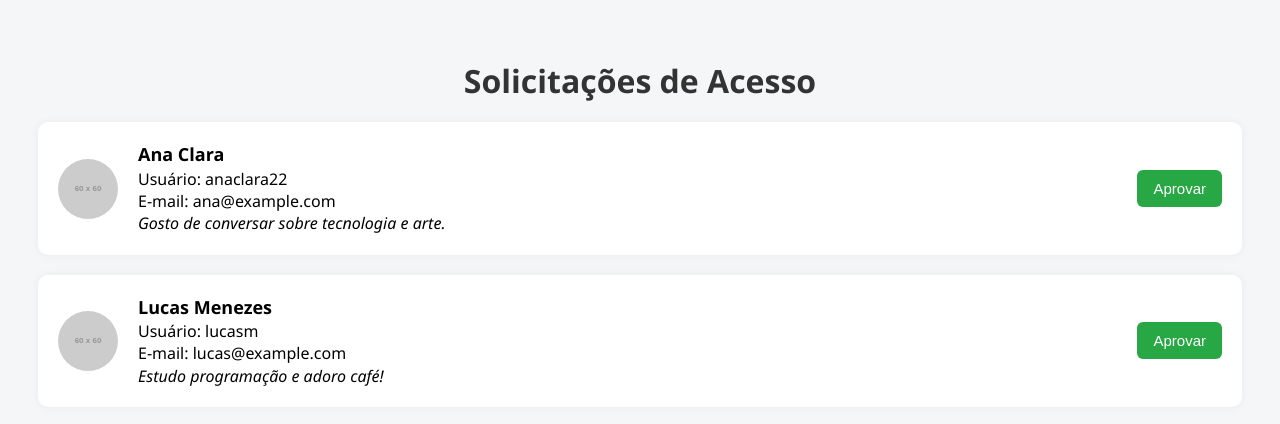
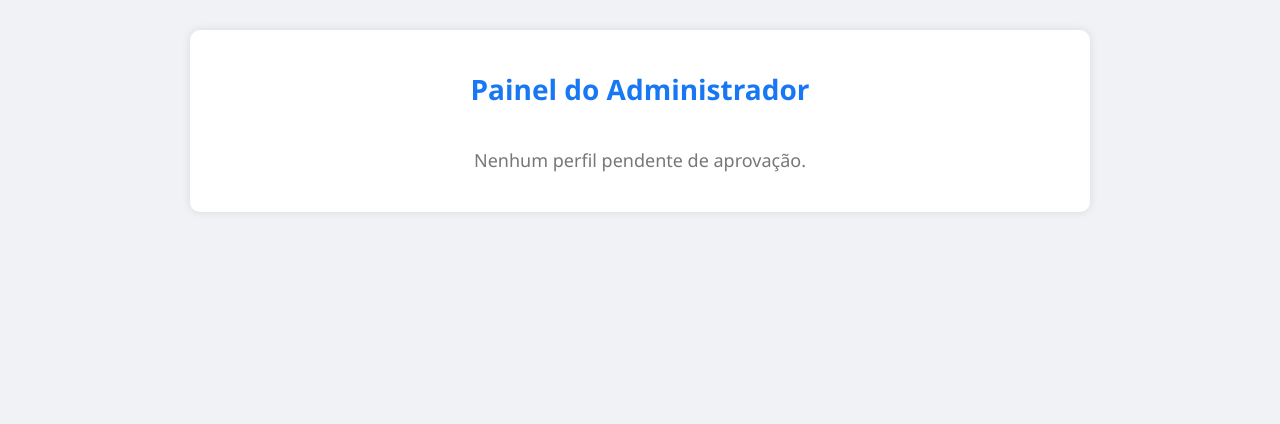
Before and after one commit to josefany-kira/Vibe-chat, a plain HTML site: page admin.html in a window 1280 px wide. Drawn offline with Linux system fonts and the light colour scheme; placeholder pictures from the web are drawn by us.

Commit message:
Update admin.html

```diff
--- a/admin.html
+++ b/admin.html
@@ -3,133 +3,128 @@
 <head>
   <meta charset="UTF-8" />
   <meta name="viewport" content="width=device-width, initial-scale=1.0"/>
-  <title>Painel de Aprovação</title>
+  <title>Admin - Veb Chat</title>
   <style>
+    * {
+      box-sizing: border-box;
+      margin: 0;
+      padding: 0;
+    }
+
     body {
-      font-family: 'Segoe UI', sans-serif;
-      background: #f4f6f8;
+      font-family: 'Segoe UI', Tahoma, Geneva, Verdana, sans-serif;
+      background-color: #f0f2f5;
+      display: flex;
+      justify-content: center;
+      align-items: flex-start;
+      min-height: 100vh;
       padding: 30px;
     }
 
-    h1 {
-      text-align: center;
-      margin-bottom: 20px;
-      color: #333;
+    .container {
+      background: white;
+      border-radius: 10px;
+      box-shadow: 0 0 10px rgba(0,0,0,0.1);
+      max-width: 900px;
+      width: 100%;
+      padding: 40px;
     }
 
-    .perfil-card {
-      background: #fff;
-      border-radius: 10px;
+    h1 {
+      color: #1877f2;
+      margin-bottom: 20px;
+      font-size: 28px;
+      text-align: center;
+    }
+
+    .user-card {
+      border: 1px solid #ddd;
+      border-radius: 8px;
       padding: 20px;
-      box-shadow: 0 0 10px rgba(0,0,0,0.05);
       margin-bottom: 20px;
       display: flex;
       align-items: center;
       justify-content: space-between;
     }
 
-    .perfil-info {
+    .user-info {
       display: flex;
-      align-items: center;
+      flex-direction: column;
     }
 
-    .perfil-info img {
-      width: 60px;
-      height: 60px;
-      border-radius: 50%;
-      margin-right: 20px;
+    .user-info p {
+      margin: 4px 0;
     }
 
-    .perfil-info div {
-      line-height: 1.4;
-    }
-
-    .perfil-info div strong {
-      font-size: 18px;
-    }
-
-    button {
-      padding: 10px 16px;
-      border: none;
+    .approve-btn {
       background-color: #28a745;
       color: white;
-      font-size: 15px;
+      border: none;
+      padding: 10px 18px;
       border-radius: 6px;
+      font-size: 14px;
       cursor: pointer;
     }
 
-    button:disabled {
-      background-color: #ccc;
-      cursor: default;
+    .approve-btn:hover {
+      background-color: #218838;
     }
 
-    .aprovado {
-      color: green;
-      font-weight: bold;
-      margin-top: 5px;
+    .empty-msg {
+      text-align: center;
+      font-size: 18px;
+      color: #777;
+      margin-top: 40px;
     }
   </style>
 </head>
 <body>
-  <h1>Solicitações de Acesso</h1>
-
-  <div id="listaPerfis">
-    <!-- Perfis simulados serão adicionados aqui -->
+  <div class="container">
+    <h1>Painel do Administrador</h1>
+    <div id="userList">
+      <!-- Usuários pendentes serão listados aqui -->
+    </div>
   </div>
 
   <script>
-    // Dados simulados de perfis enviados (você pode gerar isso de um JSON no futuro)
-    const perfis = [
-      {
-        id: 'user01',
-        nome: "Ana Clara",
-        usuario: "anaclara22",
-        email: "ana@example.com",
-        experiencia: "Gosto de conversar sobre tecnologia e arte.",
-        foto: "https://via.placeholder.com/60"
-      },
-      {
-        id: 'user02',
-        nome: "Lucas Menezes",
-        usuario: "lucasm",
-        email: "lucas@example.com",
-        experiencia: "Estudo programação e adoro café!",
-        foto: "https://via.placeholder.com/60"
+    const users = JSON.parse(localStorage.getItem('perfisPendentes')) || [];
+
+    function aprovarUsuario(index) {
+      const aprovados = JSON.parse(localStorage.getItem('perfisAprovados')) || [];
+      aprovados.push(users[index]);
+      localStorage.setItem('perfisAprovados', JSON.stringify(aprovados));
+      users.splice(index, 1);
+      localStorage.setItem('perfisPendentes', JSON.stringify(users));
+      alert("Usuário aprovado com sucesso!");
+      renderUsuarios();
+    }
+
+    function renderUsuarios() {
+      const userList = document.getElementById('userList');
+      userList.innerHTML = '';
+
+      if (users.length === 0) {
+        userList.innerHTML = '<p class="empty-msg">Nenhum perfil pendente de aprovação.</p>';
+        return;
       }
-    ];
 
-    const lista = document.getElementById('listaPerfis');
+      users.forEach((user, index) => {
+        const div = document.createElement('div');
+        div.className = 'user-card';
+        div.innerHTML = `
+          <div class="user-info">
+            <p><strong>Nome:</strong> ${user.nome}</p>
+            <p><strong>Usuário:</strong> ${user.usuario}</p>
+            <p><strong>Email:</strong> ${user.email}</p>
+            <p><strong>Experiência:</strong> ${user.experiencia}</p>
+          </div>
+          <button class="approve-btn" onclick="aprovarUsuario(${index})">Aprovar</button>
+        `;
+        userList.appendChild(div);
+      });
+    }
 
-    perfis.forEach(perfil => {
-      const aprovado = localStorage.getItem("aprovado_" + perfil.id) === "true";
-
-      const card = document.createElement('div');
-      card.className = 'perfil-card';
-
-      card.innerHTML = `
-        <div class="perfil-info">
-          <img src="${perfil.foto}" alt="Foto de ${perfil.nome}" />
-          <div>
-            <strong>${perfil.nome}</strong><br/>
-            Usuário: ${perfil.usuario}<br/>
-            E-mail: ${perfil.email}<br/>
-            <em>${perfil.experiencia}</em>
-            ${aprovado ? '<div class="aprovado">Aprovado</div>' : ''}
-          </div>
-        </div>
-        <button ${aprovado ? 'disabled' : ''} onclick="aprovarUsuario('${perfil.id}')">
-          ${aprovado ? 'Já Aprovado' : 'Aprovar'}
-        </button>
-      `;
-
-      lista.appendChild(card);
-    });
-
-    function aprovarUsuario(id) {
-      localStorage.setItem("aprovado_" + id, "true");
-      alert("Usuário aprovado!");
-      window.location.reload();
-    }
+    renderUsuarios();
   </script>
 </body>
 </html>
```
